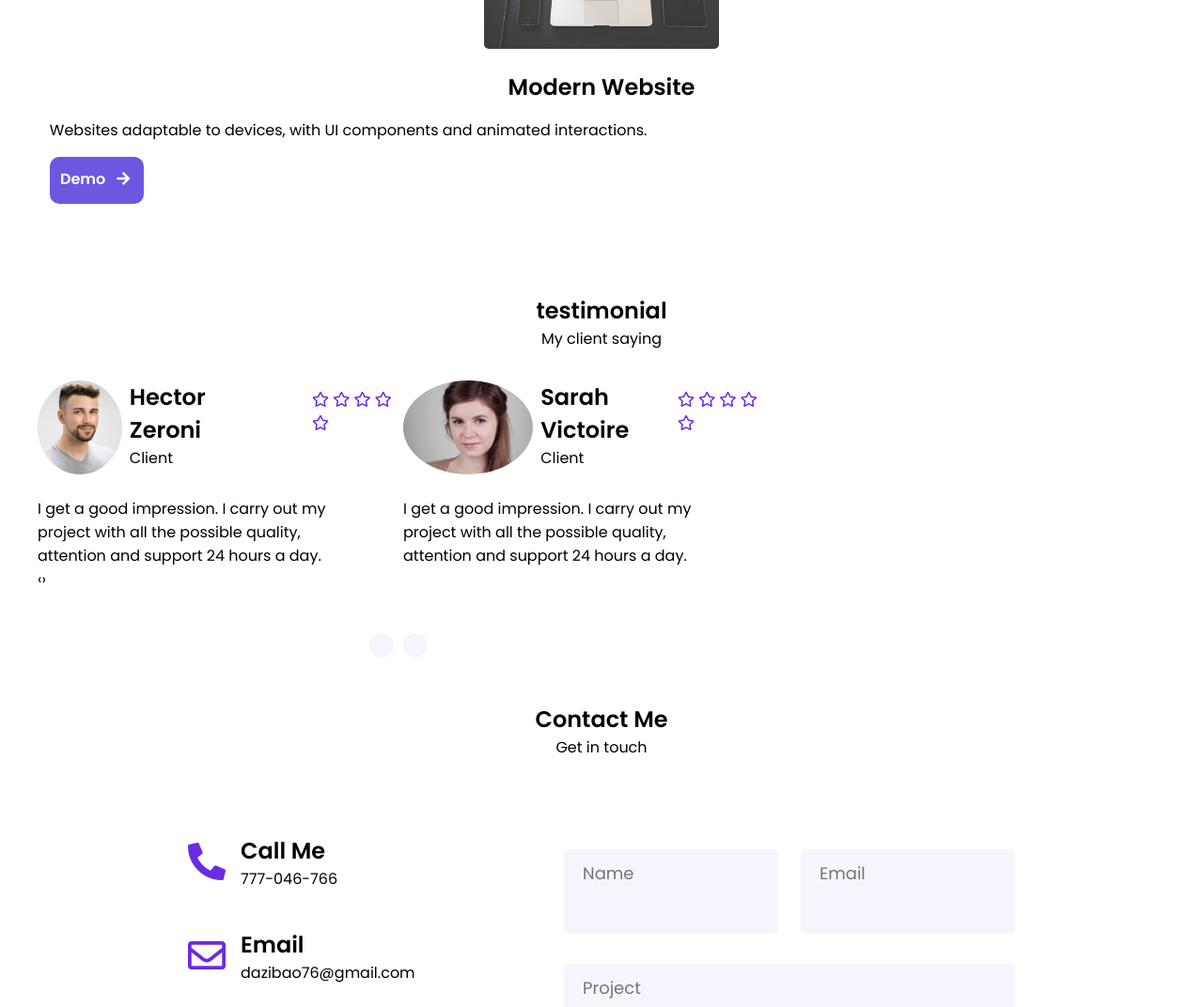
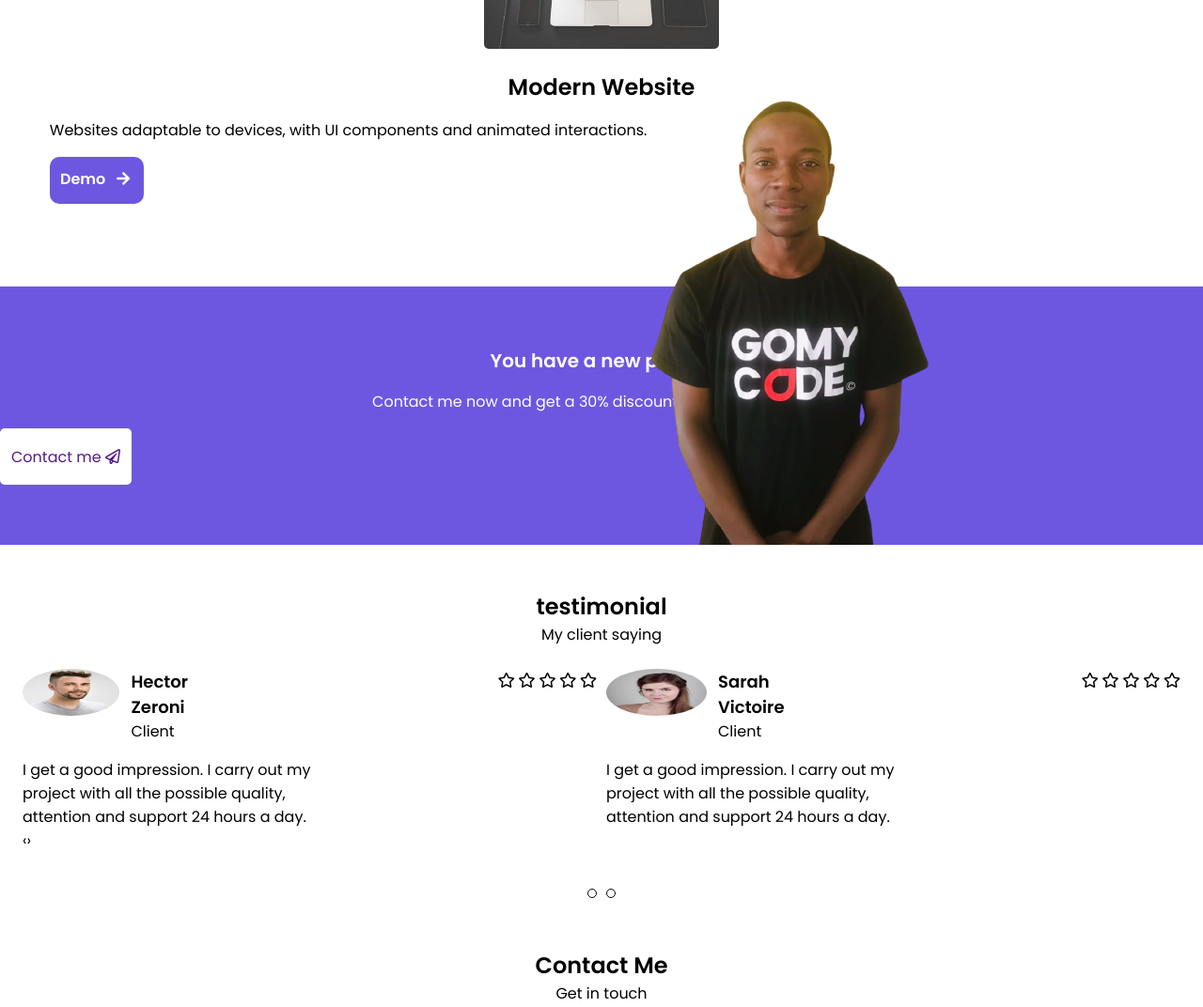
Before and after one commit to Dak2dak/personal_project, a plain HTML site: page final_project.html in a window 1280 px wide. Shown: the part 1404-2476 px from the top of the page at 94% size. Drawn offline with nearby package versions, Linux system fonts and the light colour scheme.

Commit message:
project section almost done

```diff
--- a/assets/CSS/style.css
+++ b/assets/CSS/style.css
@@ -135,7 +135,7 @@ html{
 }
 
 .headings__text--title{
-    font-size: 25px;
+    font-size: 20px;
 }
 
 .headings__text--subtitle{
@@ -278,6 +278,7 @@ html{
     width: 45.5%;
     height: 250px;
     padding: 5rem  0 1rem 1rem;
+    background-color: rgb(255, 255, 247);
     box-shadow: 0 0 12px -5px rgb(0,0,0,0.50);
 }
 
@@ -393,13 +394,13 @@ html{
     color: #6e57e0;
 }
 
-.swiper-button-next{
+/* .swiper-button-next{
     right: -0.5rem;
 }
 
 .swiper-button-prev{
     left: -0.5rem;
-}
+} */
 
 .swiper-container .swiper-pagination-bullets{
     bottom: -2.5rem;
@@ -416,78 +417,106 @@ html{
 }
 
 
+    /*============= PROJECT SECTION ==============*/
+.project{
+    background-color: #6e57e0;
+    text-align: center;
+    padding: 3rem 0;
+    position: relative;
+    margin-bottom: 3rem;
+}
+
+.container__title,
+.container__subtitle{
+    color: #fff;
+}
+
+.container__title{
+    font-size: 20px;
+    font-weight: 600;
+    margin: 1rem 0;
+}
+
+.project__button--down{
+    height: 60px;
+    width: 140px;
+    background-color: #fff;
+    display: flex;
+    justify-content: center;
+    align-items: center;
+    border-radius: 5px;
+    margin: 1rem 0;
+}
+
+.project__button--down a{
+    text-decoration: none;
+}
+
+.portrait{
+    position: absolute;
+    top: -110%;
+    right: 18%;
+}
+
+
 
             /*===== TESTIMONIAL SECTION =====*/
+
 .testimonial{
-    padding: 0 2.5rem;
+    padding: 0 1.5rem;
 }
 
 .testimonial__headings{
     text-align: center;
-    margin-top: 3rem;
+    margin-bottom: 1.5rem;
 }
 
 .wrapper{
     width: 100%;
 }
 
-.wrapper .carousel{
-    max-width: 768px;
-    display: flex;
-    justify-content: center;
-    align-items: center;
-    margin-top: 2rem;
-}
-
-.carousel{
+.client__about--info,
+.client__info{
     display: flex;
 }
 
 .client__about--info{
-    display: flex;
-    gap: 3rem;
+    justify-content: space-between;
 }
 
 .client__info{
-    display: flex;
-    justify-content: space-between;
-    gap: .5rem;
-}
-
-.client__info{
-    width: 300px;
-    display: flex;
-    justify-content: space-evenly;
+    margin-bottom: 1rem;
 }
 
 .rounder__img{
-    width: 100px;
-    height: 100px;
-    object-fit: cover;
+    width: 50px;
+    height: 50px;
     border-radius: 50%;
-    vertical-align: middle;
+}
+
+.client__name{
+    margin-left: 12px;
+}
+
+.client__name--title{
+    font-size: 18px;
 }
 
 .client__rate{
-    padding-top: 8px;
-    color: rgb(107, 43, 226);
-}
-
-.client__testimony{
-    margin-top: 1.5rem;
+    font-weight: 600;
 }
 
 .owl-dots{
     text-align: center;
-    margin-top: 40px;
+    margin-top: 30px;
 }
 
 .owl-dot{
-    height: 15px;
-    width: 15px;
+    height: 10px;
+    width: 10px;
     margin: 0 5px;
     border-radius: 50%;
-    border: 13px solid #7562e010!important;
+    border: 1px solid !important;
     cursor: pointer;
     outline: none;
     transition: all .3s ease;
@@ -497,12 +526,6 @@ html{
 .owl-dot:active{
     background: #7562e010!important;
 }
-
-
-
-
-
-
 
             /*===== CONTACT ME SECTION =====*/
 .contactme{
@@ -587,8 +610,9 @@ html{
 
 .fixed__icon{
     position: fixed;
-    width: 30px;
-    height: 30px;
+    width: 40px;
+    height: 40px;
+    box-shadow: 1px 1px 25px -5px rgb(0,0,0,0.8);
     background: rgb(107, 43, 226);
     display: flex;
     justify-content: center;
@@ -597,6 +621,7 @@ html{
     right: 20px;
     bottom: 100px;
     color: white;
+    font-size: 25px;
 }
 
 .message__button a i{
@@ -646,15 +671,6 @@ html{
 .footer__icon i{
     color: white;
 }
-
-
-
-
-
-
-
-
-
 
 
 /*======================= RESPONSIVE ==========================*/
--- a/final_project.html
+++ b/final_project.html
@@ -451,6 +451,22 @@
         </div>
       </section>
 
+      <section class="project">
+        <div class="project__container">
+          <h2 class="container__title">You have a new project</h2>
+          <span class="container__subtitle">Contact me now and get a 30% discount on your new project</span>
+          <div class="project__button--down">
+            <a href="">
+              Contact me
+              <i class="far fa-paper-plane"></i>
+            </a>
+          </div>
+          <div class="portrait">
+            <img src="assets/img/Dak-remove.png" alt="" class="portrait__img">
+          </div>
+        </div>
+      </section>
+
       <!--=======================testimonial section==============================-->
       <section class="testimonial">
         <div class="testimonial__headings">
@@ -462,9 +478,7 @@
             <div class="testimonial__box item">
               <div class="client__about--info">
                 <div class="client__info">
-                  <div class="image__box">
-                    <img src="assets/img/testimonial2.jpg" alt="" class="rounder__img">
-                  </div>
+                  <img src="assets/img/testimonial2.jpg" alt="" class="rounder__img">
                   <div class="client__name">
                     <h2 class="client__name--title">Hector Zeroni</h2>
                     <span class="client__name--subtitle">Client</span>
@@ -518,7 +532,7 @@
                 <div class="client__info">
                   <img src="assets/img/testimonial3.jpg" alt="" class="rounder__img">
                   <div class="client__name">
-                    <h2 class="client__name--title">Mia Jhones</h2>
+                    <h2 class="client__name--title">Mike Jhones</h2>
                     <span class="client__name--subtitle">Client</span>
                   </div>
                 </div>
@@ -541,7 +555,6 @@
           </div>
         </div>
       </section>
-
 
 
 
@@ -578,8 +591,7 @@
               <div class="locateme">
                 <h1 class="locateme__title">Location</h1>
                 <span class="locateme__subtitle"
-                  >Peru - Lima Av. Bolivar #123</span
-                >
+                  >Peru - Lima Av. Bolivar #123</span>
               </div>
             </div>
           </div>
```
Also changed, not shown: assets/img/Dak-remove.png (added).
